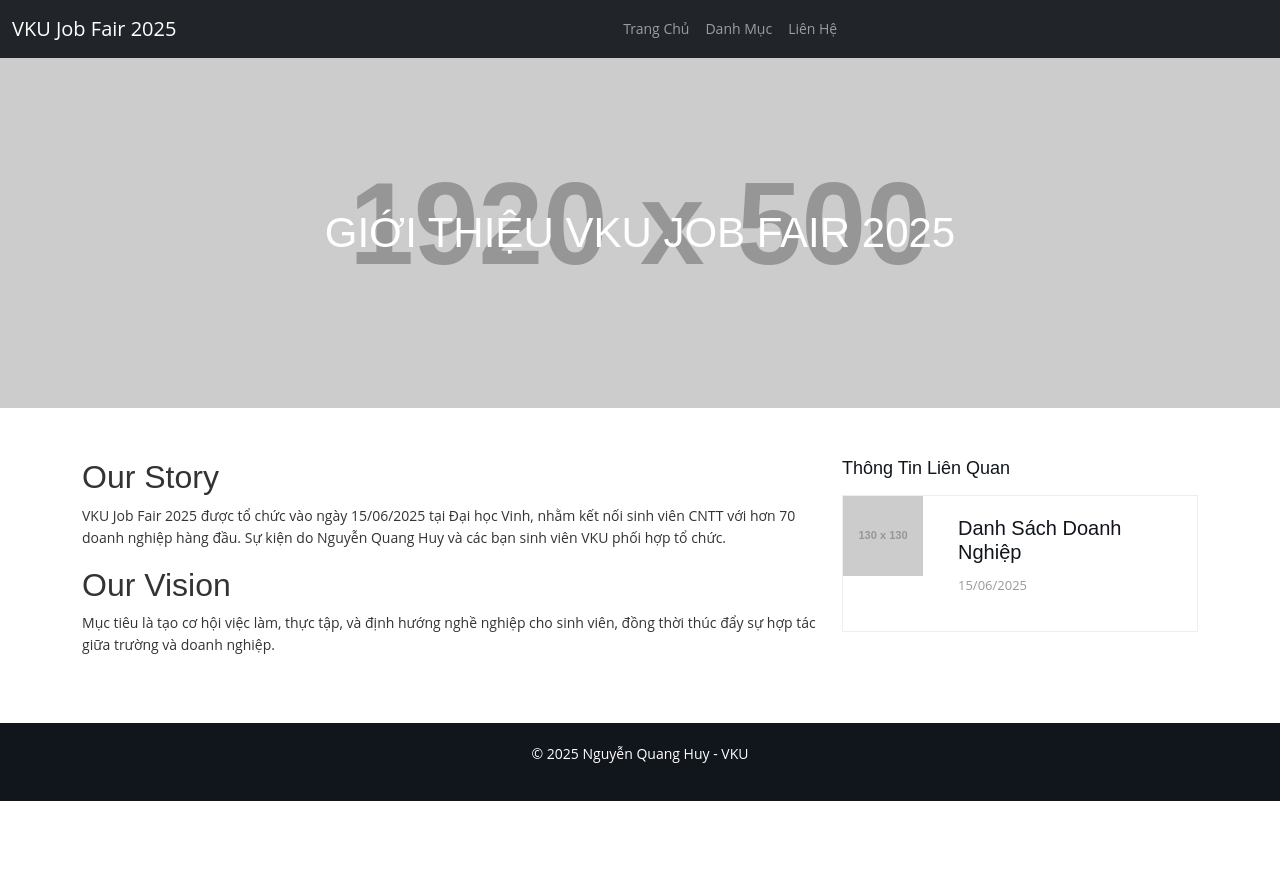
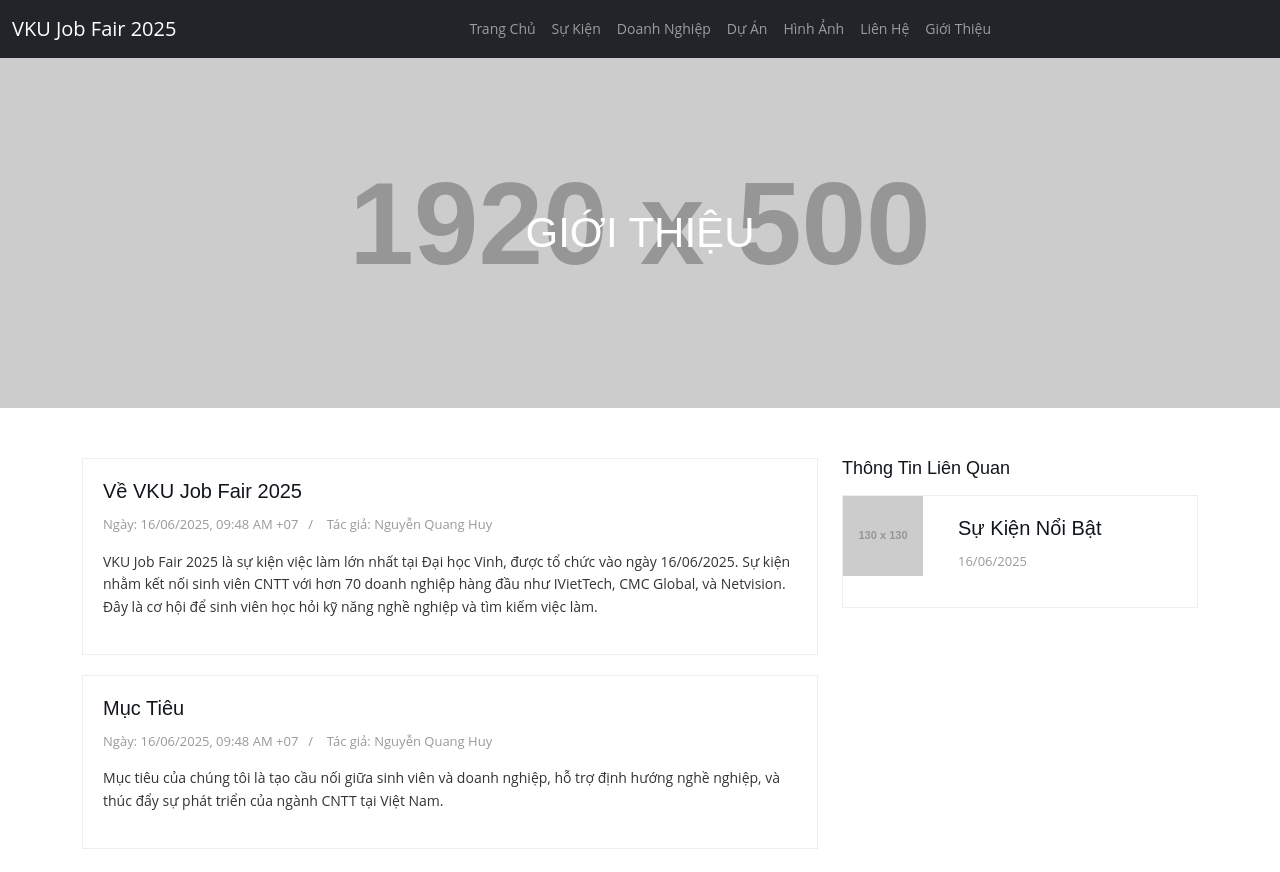
Before and after one commit to nguyenquanghuy12345678/Thuc_Tap_Web, a plain HTML site: page about.html in a window 1280 px wide. Shown: the top 872 px of the page. Before the commit the page ends 801 px from the top, so only its background shows below. Drawn offline with nearby package versions, Linux system fonts and the light colour scheme; some packages are replaced by stand-ins of ours; placeholder pictures from the web are drawn by us; a script that the page names is missing.

Commit message:
update about, category, contact

```diff
--- a/about.html
+++ b/about.html
@@ -3,7 +3,7 @@
 <head>
   <meta charset="UTF-8">
   <meta name="viewport" content="width=device-width, initial-scale=1.0">
-  <title>Giới Thiệu VKU Job Fair 2025 - Nguyễn Quang Huy</title>
+  <title>Giới Thiệu - VKU Job Fair 2025</title>
   <link rel="stylesheet" href="https://cdn.jsdelivr.net/npm/bootstrap@5.3.0/dist/css/bootstrap.min.css">
   <link rel="stylesheet" href="https://cdnjs.cloudflare.com/ajax/libs/font-awesome/6.0.0-beta3/css/all.min.css">
   <link rel="stylesheet" href="style.css">
@@ -18,8 +18,12 @@
       <div class="collapse navbar-collapse" id="navbarNav">
         <ul class="navbar-nav mx-auto">
           <li class="nav-item"><a class="nav-link" href="index.html">Trang Chủ</a></li>
-          <li class="nav-item"><a class="nav-link" href="category.html">Danh Mục</a></li>
+          <li class="nav-item"><a class="nav-link" href="index.html#events">Sự Kiện</a></li>
+          <li class="nav-item"><a class="nav-link" href="index.html#companies">Doanh Nghiệp</a></li>
+          <li class="nav-item"><a class="nav-link" href="index.html#project">Dự Án</a></li>
+          <li class="nav-item"><a class="nav-link" href="index.html#gallery">Hình Ảnh</a></li>
           <li class="nav-item"><a class="nav-link" href="contact.html">Liên Hệ</a></li>
+          <li class="nav-item"><a class="nav-link" href="about.html">Giới Thiệu</a></li>
         </ul>
       </div>
     </div>
@@ -27,7 +31,7 @@
 
   <section id="post-header" class="page-header" style="background-image: url('https://via.placeholder.com/1920x500');">
     <div class="container">
-      <h1>Giới Thiệu VKU Job Fair 2025</h1>
+      <h1>Giới Thiệu</h1>
     </div>
   </section>
 
@@ -35,11 +39,25 @@
     <div class="container">
       <div class="row">
         <div class="col-md-8">
-          <div class="post-content">
-            <h2>Our Story</h2>
-            <p>VKU Job Fair 2025 được tổ chức vào ngày 15/06/2025 tại Đại học Vinh, nhằm kết nối sinh viên CNTT với hơn 70 doanh nghiệp hàng đầu. Sự kiện do Nguyễn Quang Huy và các bạn sinh viên VKU phối hợp tổ chức.</p>
-            <h2>Our Vision</h2>
-            <p>Mục tiêu là tạo cơ hội việc làm, thực tập, và định hướng nghề nghiệp cho sinh viên, đồng thời thúc đẩy sự hợp tác giữa trường và doanh nghiệp.</p>
+          <div class="post">
+            <div class="post-body">
+              <h3 class="post-title">Về VKU Job Fair 2025</h3>
+              <ul class="post-meta">
+                <li>Ngày: 16/06/2025, 09:48 AM +07</li>
+                <li>Tác giả: Nguyễn Quang Huy</li>
+              </ul>
+              <p>VKU Job Fair 2025 là sự kiện việc làm lớn nhất tại Đại học Vinh, được tổ chức vào ngày 16/06/2025. Sự kiện nhằm kết nối sinh viên CNTT với hơn 70 doanh nghiệp hàng đầu như IVietTech, CMC Global, và Netvision. Đây là cơ hội để sinh viên học hỏi kỹ năng nghề nghiệp và tìm kiếm việc làm.</p>
+            </div>
+          </div>
+          <div class="post">
+            <div class="post-body">
+              <h3 class="post-title">Mục Tiêu</h3>
+              <ul class="post-meta">
+                <li>Ngày: 16/06/2025, 09:48 AM +07</li>
+                <li>Tác giả: Nguyễn Quang Huy</li>
+              </ul>
+              <p>Mục tiêu của chúng tôi là tạo cầu nối giữa sinh viên và doanh nghiệp, hỗ trợ định hướng nghề nghiệp, và thúc đẩy sự phát triển của ngành CNTT tại Việt Nam.</p>
+            </div>
           </div>
         </div>
         <div class="col-md-4">
@@ -48,9 +66,9 @@
             <div class="post post-widget">
               <div class="post-img"><img src="https://via.placeholder.com/130x130" alt="Widget 1"></div>
               <div class="post-body">
-                <h4 class="post-title"><a href="#">Danh Sách Doanh Nghiệp</a></h4>
+                <h4 class="post-title"><a href="index.html#events">Sự Kiện Nổi Bật</a></h4>
                 <ul class="post-meta">
-                  <li>15/06/2025</li>
+                  <li>16/06/2025</li>
                 </ul>
               </div>
             </div>
@@ -66,8 +84,6 @@
     </div>
   </footer>
 
-  <script src="https://cdn.jsdelivr.net/npm/bootstrap@5.3.0/dist/js/bootstrap.bundle.min.js"></script>
-    <!-- Thêm jQuery và jQuery Stellar trước main.js -->
   <script src="https://code.jquery.com/jquery-3.6.0.min.js"></script>
   <script src="https://cdnjs.cloudflare.com/ajax/libs/jquery.stellar/0.6.2/jquery.stellar.min.js"></script>
   <script src="https://cdn.jsdelivr.net/npm/bootstrap@5.3.0/dist/js/bootstrap.bundle.min.js"></script>
```
Also changed, not shown: category.html (+19 -27 lines), contact.html (+24 -8 lines).
